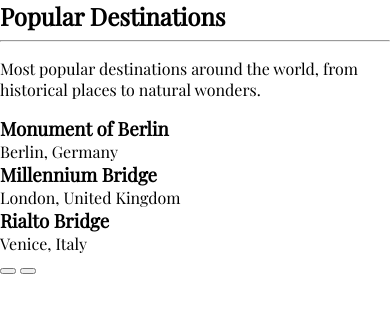
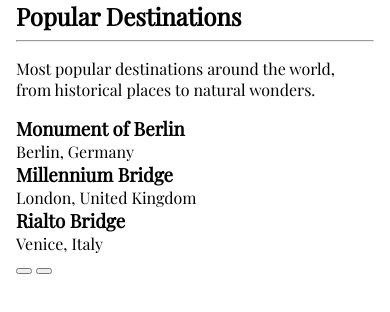
Before and after one commit to Horosh97/202309-w4chwe-daniel-andreu-barbara-gimeno, a website: page public/index.html in a window 390 px wide. Drawn offline with nearby package versions, Linux system fonts and the light colour scheme; files that its build step writes are made by us from their sources.

Commit message:
Add _main-container.scss to components for lateral padding

```diff
--- a/public/index.html
+++ b/public/index.html
@@ -13,7 +13,7 @@
 </head>
 
 <body>
-  <section>
+  <section class="main-container">
     <div>
       <h2>Popular Destinations</h2>
       <hr />
--- /dev/null
+++ b/sass/components/main-container/_main-container.scss
@@ -0,0 +1,9 @@
+.main-container {
+  padding: 0 32px;
+}
+
+@media screen and (max-width: 780px) {
+  .main-container {
+    padding: 0 16px;
+  }
+}
--- a/sass/styles.scss
+++ b/sass/styles.scss
@@ -1,2 +1,3 @@
 @use "core/resets";
 @use "core/globals";
+@use "components/main-container/main-container";
```
Also changed, not shown: 1 other file.
